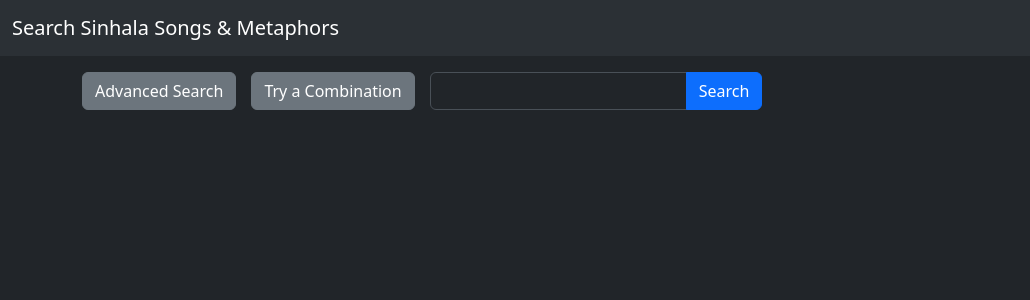
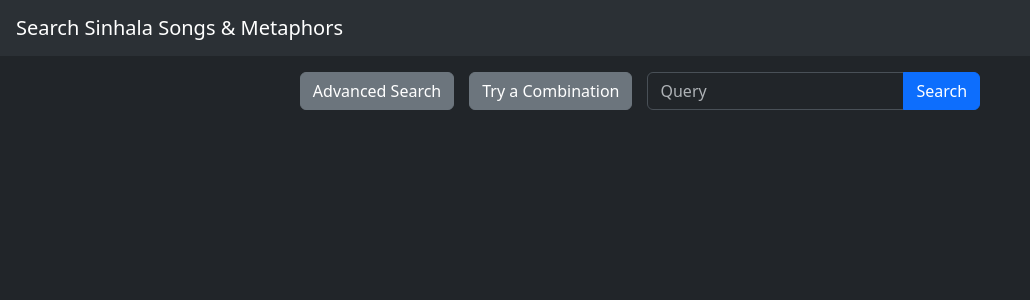
Before and after one commit to PasinduUd/metaphor-based-search-engine, a Flask app: page / in a window 1280 px wide. Shown: the top 300 px of the page, without its empty margins (0-1030 px from the left). Run offline with Flask 2, Linux system fonts and the light colour scheme.

Commit message:
Add Query Placeholder

```diff
--- a/API/templates/search_engine.html
+++ b/API/templates/search_engine.html
@@ -9,14 +9,14 @@
 <body data-bs-theme="dark">
     <div>
         <nav class="navbar sticky-top bg-body-tertiary">
-            <div class="container-fluid">
+            <div class="container-fluid px-3">
                 <a class="navbar-brand">Search Sinhala Songs & Metaphors</a>
             </div>
         </nav>
     </div>
 
     <div class="container pt-3">
-        <div class="input-group">
+        <div class="input-group d-flex justify-content-center">
             <div>
                 <p>
                     <button class="btn btn-secondary" type="button" data-bs-toggle="collapse" data-bs-target="#advancedSearch" aria-expanded="false" aria-controls="advancedSearch">
@@ -34,7 +34,7 @@
             <div>
                 <form action="http://localhost:5000/" method="post">
                     <div class="input-group">
-                        <input type="text" class="form-control" name="query">
+                        <input type="text" class="form-control" name="query" placeholder="Query">
                         <button class="btn btn-primary" type="submit" id="search" name="search">Search</button>
                     </div>
                 </form>
```
